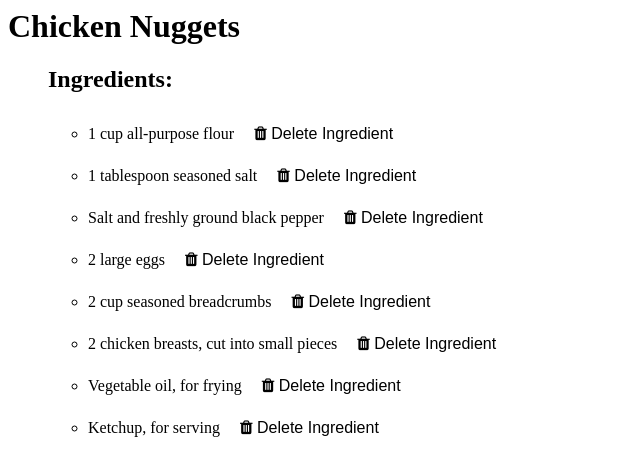
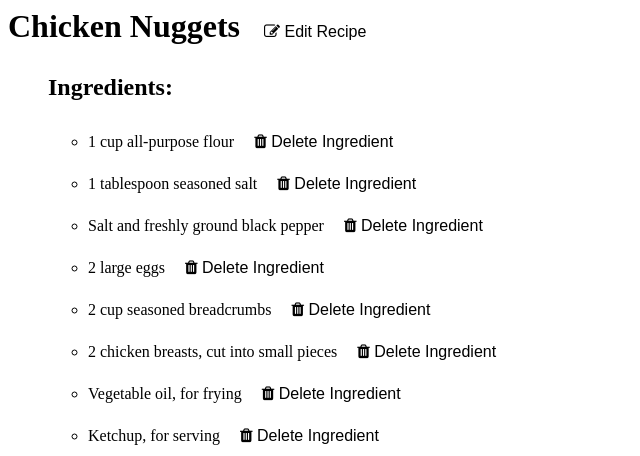
Before and after one commit to bluairis/Recipe_App, a Django app: page /recipe_app/130/ in a window 1280 px wide. Shown: the top 456 px of the page, without its empty margins (0-640 px from the left). Run offline with Django 3.2, Linux system fonts and the light colour scheme; data comes from the database, SQL or seed files in the repository; both versions use the stored data as it was after the commit.

Commit message:
progress

```diff
--- a/recipe_app/templates/recipe_app/recipe_page.html
+++ b/recipe_app/templates/recipe_app/recipe_page.html
@@ -17,7 +17,7 @@
 <link rel="stylesheet" href="https://cdnjs.cloudflare.com/ajax/libs/font-awesome/4.7.0/css/font-awesome.min.css">
 
 
-<h1>{{ recipe.recipe_name }}</h1>
+<h1>{{ recipe.recipe_name }} <a href="{% url 'recipe_app:edit_recipe' recipe.id %}"><button class="btn"><i class="fa fa-edit"></i>  Edit Recipe</button></a></li> </h1>
 <ul>
 
 {% if recipe.ingredient_set.all %}
--- a/recipe_app/urls.py
+++ b/recipe_app/urls.py
@@ -10,4 +10,5 @@ urlpatterns = [
     path('<int:recipe_id>/<str:ingredient_name>/delete_ingredient', views.delete_ingredient, name='delete_ingredient'),
     path('<int:recipe_id>/<str:step>/delete_direction', views.delete_direction, name='delete_direction'),
     path('add', views.add_recipe, name='add_recipe'),
+    path('<int:recipe_id>/edit_recipe', views.edit_recipe, name='edit_recipe')
 ]
--- a/recipe_app/views.py
+++ b/recipe_app/views.py
@@ -61,15 +61,31 @@ def add_recipe(request):
         recipe.save()
         myIngredientNameList = utils.make_ingredient_list(ingredient_list)
         for i in myIngredientNameList:
-            print(i)
             ingredient = recipe.ingredient_set.create(ingredient_name = i)
             ingredient.save()
-            print (recipe.ingredient_set.all())
         myDirectionNameList = utils.make_direction_list(direction_list)
         for i in myDirectionNameList:
-            print (i)
             direction = recipe.direction_set.create(step = i)
             direction.save()
-            print (recipe.direction_set.all())
         return render(request, 'recipe_app/recipe_page.html', {'recipe': recipe})
     return render(request, template_path)
+
+def edit_recipe(request, recipe_id):
+    template_path = "recipe_app/edit_recipe.html"
+    query_string = request.GET
+    if query_string:
+        recipe_name = query_string["recipe_name"]
+        ingredient_list = query_string["ingredient_list"]
+        direction_list = query_string["direction_list"]
+        our_recipe = Recipe.objects.get(pk=recipe_id)
+        our_recipe.recipe_name = recipe_name
+        myIngredientNameList = utils.make_ingredient_list(ingredient_list)
+        for i in myIngredientNameList:
+            ingredient = recipe.ingredient_set.create(ingredient_name = i)
+            ingredient.save()
+        myDirectionNameList = utils.make_direction_list(direction_list)
+        for i in myDirectionNameList:
+            direction = recipe.direction_set.create(step = i)
+            direction.save()
+        return render(request, 'recipe_app/recipe_page.html', {'recipe': recipe})
+    return render(request, template_path)
```
Also changed, not shown: recipe_app/templates/recipe_app/edit_recipe.html (added, +17 -0 lines), recipe_app/utils.py (+18 -4 lines), db.sqlite3, 3 other files.
